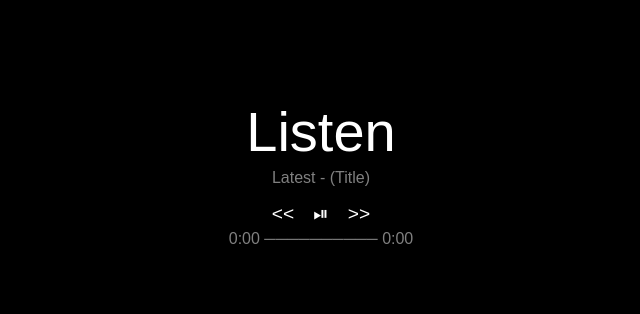
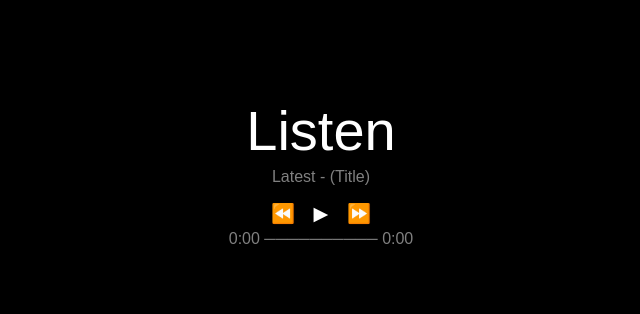
Before and after one commit to r1s1ng1/r1s1ng1.github.io, a Jekyll site: the page music/listen/index.html, which Jekyll copies as it is, in a window 1280 px wide. Shown: the part 177-491 px from the top of the page, without its empty margins (319-959 px from the left). Built offline with Jekyll 4.4.1, drawn with Linux system fonts in a browser that asks for light colours.

Commit message:
Update index.html

```diff
--- a/music/listen/index.html
+++ b/music/listen/index.html
@@ -23,9 +23,9 @@
         </audio>
 
         <div class="player-controls">
-    <button onclick="rewind()"><<</button>
-    <button id="playButton" onclick="togglePlay()">⏯</button>
-    <button onclick="forward()">>></button>
+    <button onclick="rewind()">⏪</button>
+    <button id="playButton" onclick="togglePlay()">▶</button>
+    <button onclick="forward()">⏩</button>
     </div>
 
         <p id="time">
```
Also changed, not shown: other parts of music/listen/index.html (+7 -0 lines).
